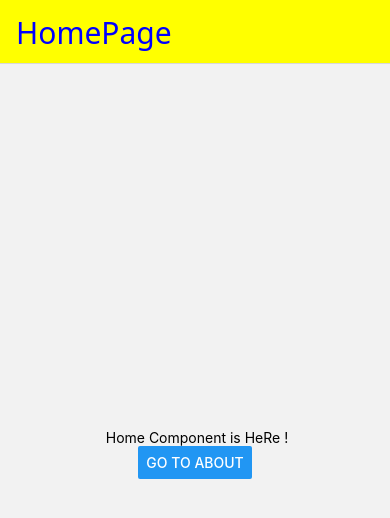
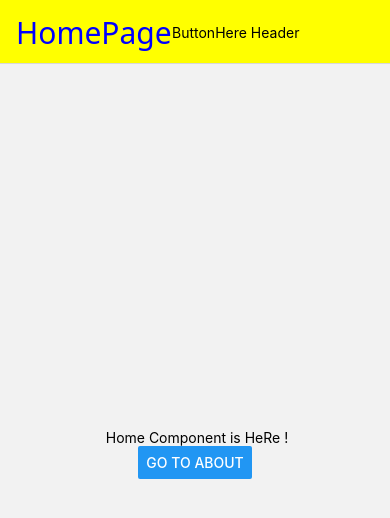
Before and after one commit to Gaurav85431/ReactNative, a React Native app: screen / in a window 390 px wide. Shown: the top 518 px of the page. Built offline with nearby package versions, Linux system fonts and the light colour scheme.

Commit message:
stack navigation three L42

```diff
--- a/App.tsx
+++ b/App.tsx
@@ -25,6 +25,7 @@ import InstallNpm from './ComponentLec11/InstallNpm';
 import DialogBoxCustom from './ComponentLec11/DialogBoxCustom';
 import StackNavigation from './ComponentLec11/Navigation/StackNavigation';
 import StackNavigationTwo from './ComponentLec11/Navigation/StackNavigationTwo';
+import StackNavigationThree from './ComponentLec11/Navigation/StackNavigationThree';
 
 const App = () => {
   return (
@@ -98,7 +99,11 @@ const App = () => {
     // {/*  L38  ,  39     Stack Navigation */}
     // <StackNavigation />
 
-    <StackNavigationTwo />
+    //  L40
+    // <StackNavigationTwo />
+
+    //  L41
+    <StackNavigationThree />
 
     // </View>
   );
--- /dev/null
+++ b/ComponentLec11/Navigation/StackNavigationThree.tsx
@@ -0,0 +1,122 @@
+import { Button, Text, TextInput, View } from 'react-native';
+import { NavigationContainer } from '@react-navigation/native';
+import { createNativeStackNavigator } from '@react-navigation/native-stack';
+
+const Stack = createNativeStackNavigator();
+
+const StackNavigationThree = () => {
+  return (
+    <NavigationContainer>
+      <Stack.Navigator
+        // sb page pr
+        screenOptions={{
+          headerStyle: {
+            backgroundColor: 'blue',
+          },
+          headerTintColor: 'orange',
+          headerTitleStyle: {
+            fontSize: 30,
+          },
+        }}
+      >
+        <Stack.Screen
+          name="HomePage"
+          component={HomeComponent}
+          // agar individual element ke page ko style krna hai
+          options={{
+            // title: 'Home Title',
+            // headerTitle: props => <Button title="Back" />, // manually button text
+            // headerRight: () => <Button title="Next" />,
+            // headerRight: () => (
+            //   <Button title="Next" onPress={() => console.log('click')} />
+            // ),
+            headerRight: () => <HeaderComponent />,
+            headerStyle: {
+              backgroundColor: 'yellow',
+            },
+            headerTintColor: 'blue', // color name in small
+            headerTitleStyle: {
+              fontSize: 30,
+            },
+          }}
+        />
+        <Stack.Screen
+          name="About"
+          component={AboutComponent}
+          // options={{ headerTitle: () => <View>Go Back GO</View> }}
+          options={{
+            // title: 'Home Title',
+            // headerTitle: () => <Button title="Back" />, // manually button text
+            headerTitle: () => <Text>Go Back</Text>,
+            headerRight: () => (
+              <Button
+                title="Rght ->"
+                onPress={() => console.warn('button press')}
+              />
+            ),
+            title: 'About Us',
+            headerStyle: {
+              backgroundColor: 'yellow',
+            },
+            headerTintColor: 'blue', // color name in small
+            headerTitleStyle: {
+              fontSize: 30,
+            },
+          }}
+        />
+
+        <Stack.Screen name="Login" component={LoginComponent} />
+
+        {/*  */}
+      </Stack.Navigator>
+    </NavigationContainer>
+  );
+};
+
+//  agar component ko handleRight me chahe to de skte hia
+
+const HeaderComponent = () => {
+  // return <Button title="ButtonHere Header" />;
+  return <TextInput placeholder="ButtonHere Header" />;
+};
+
+// By default har component me props me data ata hai
+const HomeComponent = props => {
+  return (
+    <View style={{ flex: 1, justifyContent: 'center', alignItems: 'center' }}>
+      <Text> Home Component is HeRe !</Text>
+      <Button
+        title="Go to About"
+        onPress={() => props.navigation.navigate('About')}
+      />
+      {/* Jo compoenent me jana hai to uska jo name hai wo dena hai jisse register kye hai
+        <Stack.Screen name="About" component={AboutComponent} />
+
+
+      <-  back button bydefault ata hai
+      */}
+    </View>
+  );
+};
+
+const AboutComponent = props => {
+  return (
+    <View style={{ flex: 1, justifyContent: 'center', alignItems: 'center' }}>
+      <Text> About is HeRe !</Text>
+      <Button
+        title="Go to Login"
+        onPress={() => props.navigation.navigate('Login')}
+      />
+    </View>
+  );
+};
+
+const LoginComponent = () => {
+  return (
+    <View style={{ flex: 1, justifyContent: 'center', alignItems: 'center' }}>
+      <Text> Login is HeRe !</Text>
+    </View>
+  );
+};
+
+export default StackNavigationThree;
```
